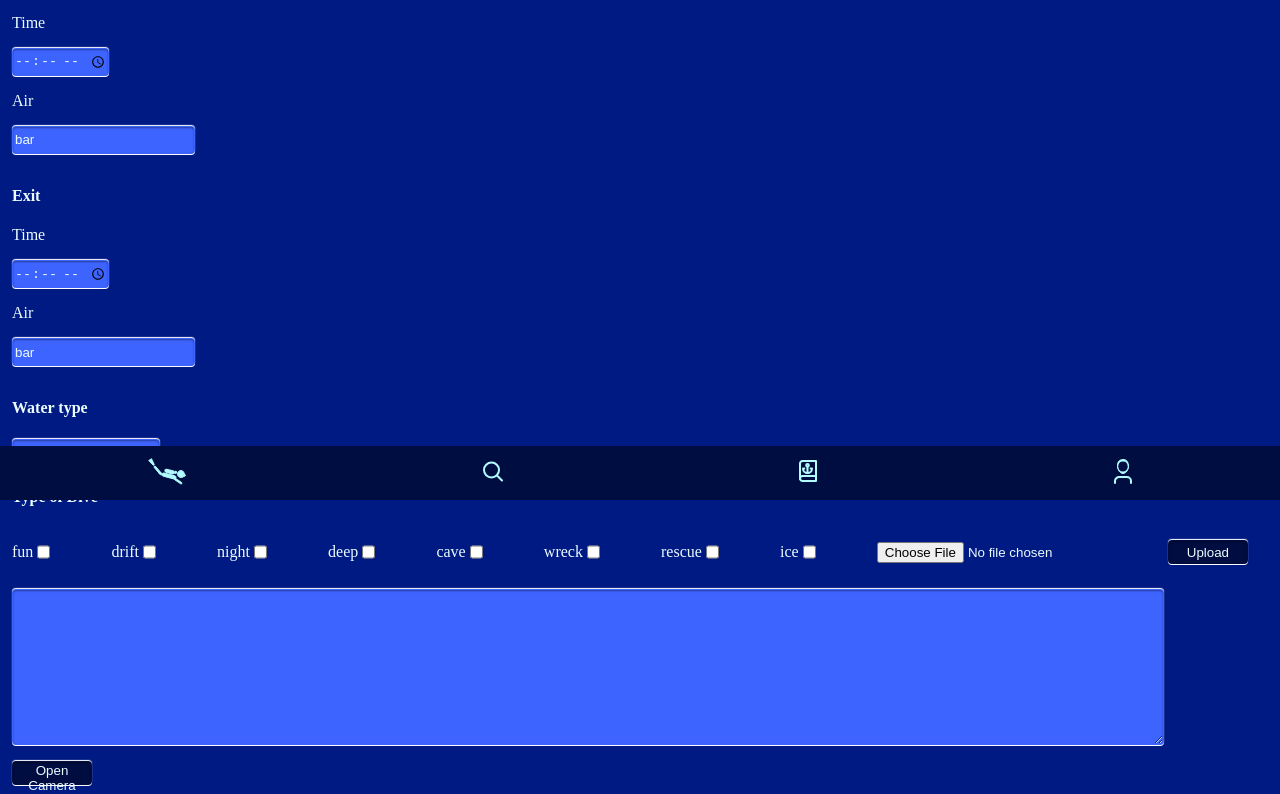
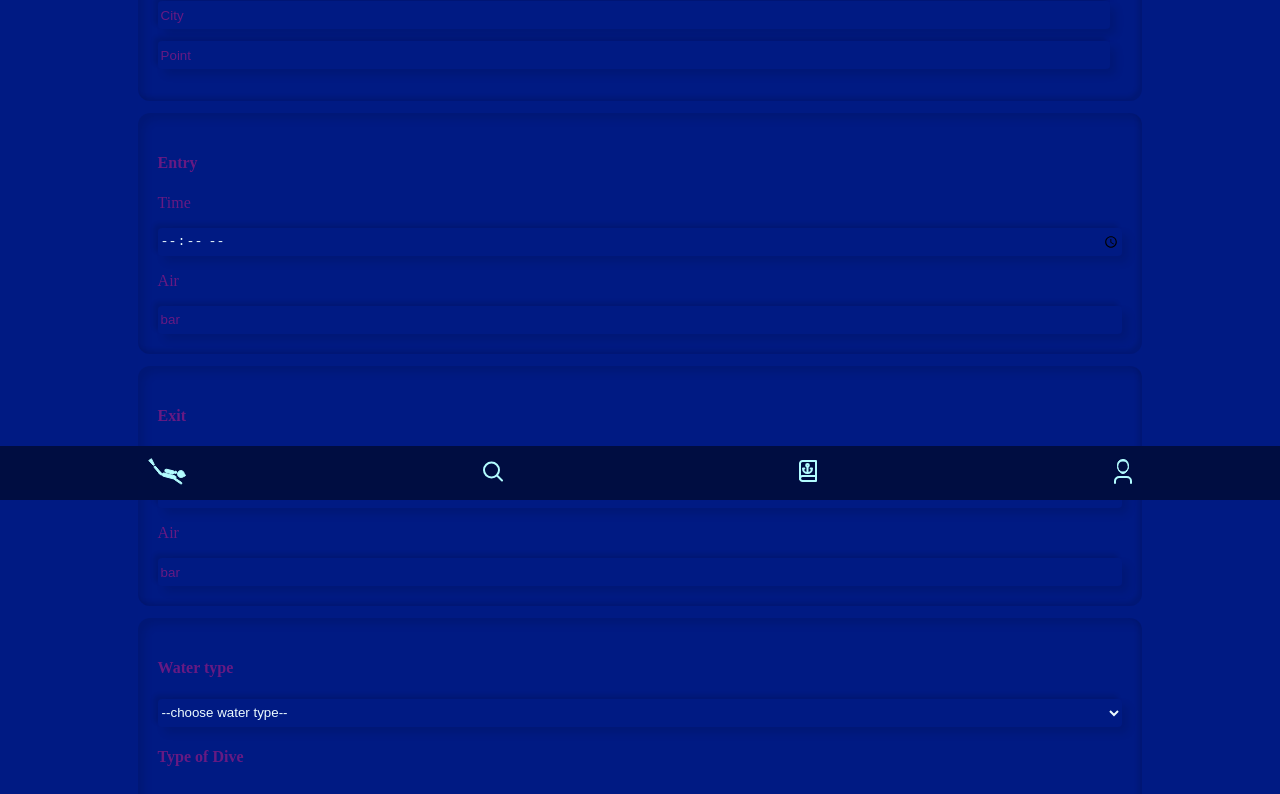
Before and after one commit to hagenbrandt/the-dive-book, a React (Create React App) app: page /LogBook in a window 1280 px wide. Shown: the part 300-1094 px from the top of the page. Built offline with nearby package versions, Linux system fonts and the light colour scheme.

Commit message:
Connect cam pic to upload function with fireabse

```diff
--- a/package.json
+++ b/package.json
@@ -25,7 +25,8 @@
     "eject": "react-scripts eject",
     "server": "json-server -p3001 db.json",
     "storybook": "start-storybook -p 9009 -s public",
-    "build-storybook": "build-storybook -s public"
+    "build-storybook": "build-storybook -s public",
+    "deploy": "npm run build && firebase deploy --only hosting"
   },
   "eslintConfig": {
     "extends": "react-app"
--- a/public/index.html
+++ b/public/index.html
@@ -24,7 +24,7 @@
       work correctly both with client-side routing and a non-root public URL.
       Learn how to configure a non-root public URL by running `npm run build`.
     -->
-    <title>React App</title>
+    <title>The Dive Book</title>
   </head>
   <body>
     <noscript>You need to enable JavaScript to run this app.</noscript>
--- a/src/Camera.js
+++ b/src/Camera.js
@@ -1,10 +1,36 @@
 import React, { useState } from 'react'
 import styled from 'styled-components'
+import { storage } from './firebase'
 import { Camera } from './camera/index'
 
 export function CameraSite() {
   const [isCameraOpen, setIsCameraOpen] = useState(false)
   const [cardImage, setCardImage] = useState()
+
+  function handleCamUpload() {
+    // debugger
+    // var storageRef = storage.ref()
+    // storageRef.put(cardImage).then(function(snapshot) {
+    //   console.log('Uploaded a blob or file!')
+    // })
+    const uploadTask = storage.ref(`campics/name`).put(cardImage)
+    uploadTask.on(
+      'state_changed',
+      snapshot => {},
+      error => {
+        console.error(error)
+      },
+      () => {
+        // storage
+        //   .ref('campics')
+        //   .child(cardImage)
+        //   .getDownloadURL()
+        //   .then(url => {
+        //     setUrl(url)
+        //   })
+      }
+    )
+  }
 
   return (
     <>
@@ -16,23 +42,36 @@ export function CameraSite() {
       )}
 
       {cardImage && (
-        <div>
+        <ContainerTwo>
           <h2>Preview</h2>
           <Preview src={cardImage && URL.createObjectURL(cardImage)} />
-        </div>
+          {console.log(cardImage)}
+        </ContainerTwo>
       )}
       <button onClick={() => setIsCameraOpen(true)}>Open Camera</button>
       <button
         onClick={() => {
           setIsCameraOpen(false)
-          setCardImage(undefined)
+          setCardImage()
         }}
       >
         Close Camera
       </button>
+      <button onClick={handleCamUpload}>Upload Cam pic</button>
     </>
   )
 }
+
+const Container = styled.div`
+  display: flex;
+  flex-direction: column;
+  justify-content: center;
+`
+const ContainerTwo = styled.div`
+  display: flex;
+  flex-direction: column;
+  justify-content: center;
+`
 
 const Preview = styled.img`
   width: 100%;
--- a/src/Logbook.js
+++ b/src/Logbook.js
@@ -8,9 +8,14 @@ import { CameraSite } from './Camera'
 
 export default function LogBook() {
   const [image, setImage] = useState(null)
+  const [cardImage, setCardImage] = useState()
   const [url, setUrl] = useState()
   const { register, handleSubmit } = useForm({
     defaultValues: { id: uuid(), img: url },
+  })
+
+  useEffect(() => {
+    console.log('CardImage :', cardImage)
   })
 
   const handleUpload = () => {
@@ -32,23 +37,50 @@ export default function LogBook() {
       }
     )
   }
+  // const handleCamUpload = () => {
+  //   debugger
+  //   var storageRef = storage.ref()
+  //   storageRef.put(cardImage).then(function(snapshot) {
+  //     console.log('Uploaded a blob or file!')
+  //   })
+  //   const uploadTask = storage.ref(`campics`).put(cardImage)
+  //   uploadTask.on(
+  //     'state_changed',
+  //     snapshot => {},
+  //     error => {
+  //       console.error(error)
+  //     },
+  //     () => {
+  //       storage
+  //         .ref('campics')
+  //         .child(cardImage)
+  //         .getDownloadURL()
+  //         .then(url => {
+  //           setUrl(url)
+  //         })
+  //     }
+  //   )
+  // }
 
   const handleChange = e => {
     if (e.target.files[0]) {
       setImage(e.target.files[0])
+      console.log(e.target)
     }
   }
 
   console.log('image: ', image)
 
   function onSubmit(data, url) {
-    postLogs(data, { img: url })
+    // postLogs(data, { img: url })
   }
 
   return (
     <LogBookForm onSubmit={handleSubmit(onSubmit)}>
-      <section className="form__dates">
+      <section className="form__dates container">
+        <label htmlFor="date">
           <h4>Date</h4>
+        </label>
         <input className="form__dates__id" name="id" ref={register} />
         <input
           className="form__dates__id"
@@ -57,7 +89,9 @@ export default function LogBook() {
           ref={register}
         />
         <input type="date" className="form__input" name="date" ref={register} />
+        <label htmlFor="diveNumber">
           <h4>Dive No.</h4>
+        </label>
         <input
           type="number"
           className="form__input"
@@ -65,7 +99,7 @@ export default function LogBook() {
           ref={register}
         />
       </section>
-      <section className="form__position">
+      <section className="form__position container">
         <input
           type="text"
           className="form__input"
@@ -88,16 +122,20 @@ export default function LogBook() {
           ref={register}
         />
       </section>
-      <section className="form__values__entry">
+      <section className="form__values__entry container">
+        <label htmlFor="entryTime">
           <h4>Entry</h4>
           <p>Time</p>
+        </label>
         <input
           type="time"
           className="form__input"
           name="entryTime"
           ref={register}
         />
+        <label htmlFor="entryAir">
           <p>Air</p>
+        </label>
         <input
           type="number"
           className="form__input"
@@ -106,16 +144,20 @@ export default function LogBook() {
           ref={register}
         />
       </section>
-      <section className="form__values__exit">
+      <section className="form__values__exit container">
+        <label htmlFor="exitTimw">
           <h4>Exit</h4>
           <p>Time</p>
+        </label>
         <input
           type="time"
           className="form__input"
           name="exitTime"
           ref={register}
         />
+        <label htmlFor="exitAir">
           <p>Air</p>
+        </label>
         <input
           type="number"
           className="form__input"
@@ -124,8 +166,10 @@ export default function LogBook() {
           ref={register}
         />
       </section>
-      <section className="form__dive">
+      <section className="form__dive container">
+        <label htmlFor="waterType">
           <h4>Water type</h4>
+        </label>
         <select name="watertype" id="wt" ref={register}>
           <option value="default" name="default">
             --choose water type--
@@ -140,7 +184,9 @@ export default function LogBook() {
             brackish water
           </option>
         </select>
+        <label htmlFor="typeOfDive">
           <h4>Type of Dive</h4>
+        </label>
         <div className="form__dive__checkboxes">
           <div className="checkbox" name="fun">
             <p>fun</p>
@@ -231,14 +277,15 @@ export default function LogBook() {
           <button onClick={handleUpload}>Upload</button>
         </div>
       </section>
-      <section className="form__text">
-        <textarea
+      <section className="form__text container">
+        <Description
           id=""
+          style={{ resize: 'none' }}
           cols="30"
           rows="10"
           name="description"
           ref={register}
-        ></textarea>
+        ></Description>
       </section>
       <CameraSite />
       <button type="submit">Submit</button>
@@ -248,12 +295,26 @@ export default function LogBook() {
 
 const LogBookForm = styled.form`
   display: grid;
+  justify-items: center;
+  width: 100vw;
+  margin: 0;
   position: relative;
   background-color: #001a83;
-  color: #ecfcff;
+  color: #661a83;
   padding: 12px;
+  padding-bottom: 80px;
   gap: 12px;
-  margin-bottom: 80px;
+
+  .container {
+    display: flex;
+    flex-direction: column;
+    box-shadow: -4px -4px 4px rgba(0, 0, 0, 0.1) inset,
+      6px 6px 8px rgba(0, 0, 0, 0.1) inset;
+    border-radius: 12px;
+    padding: 20px;
+    /* margin: 16px; */
+    width: 80%;
+  }
 
   .error {
     color: #bf1650;
@@ -270,14 +331,15 @@ const LogBookForm = styled.form`
 
   .form__input {
     border-radius: 4px;
-    background-color: #3e64ff;
+    background-color: #001a83;
     border: 1px solid transparent;
     height: 28px;
     color: #ecfcff;
-    box-shadow: inset 0 1px 2px rgba(0, 0, 0, 0.39), 0 -1px 1px #fff,
-      0 1px 0 #fff;
+    box-shadow: -4px -4px 4px rgba(0, 0, 0, 0.1), 6px 6px 8px rgba(0, 0, 0, 0.1);
+    /* box-shadow: inset 0 1px 2px rgba(0, 0, 0, 0.39), 0 -1px 1px #fff,
+      0 1px 0 #fff; */
     ::placeholder {
-      color: #ecfcff;
+      color: #661a83;
     }
     input {
       color: #ecfcff;
@@ -290,26 +352,19 @@ const LogBookForm = styled.form`
     }
   }
   select {
-    background-color: #3e64ff;
+    background-color: #001a83;
+    /* background-color: #3e64ff; */
     color: #ecfcff;
     border-radius: 4px;
-    border: 1px solid transparent;
+    border: none;
+    /* border: 1px solid transparent; */
     height: 28px;
-    box-shadow: inset 0 1px 2px rgba(0, 0, 0, 0.39), 0 -1px 1px #fff,
-      0 1px 0 #fff;
+    box-shadow: -4px -4px 4px rgba(0, 0, 0, 0.1), 6px 6px 8px rgba(0, 0, 0, 0.1);
   }
   input[type='checkbox'] {
     box-shadow: none;
   }
-  textarea {
-    background-color: #3e64ff;
-    color: #ecfcff;
-    border-radius: 4px;
-    border: 1px solid transparent;
-    box-shadow: inset 0 1px 2px rgba(0, 0, 0, 0.39), 0 -1px 1px #fff,
-      0 1px 0 #fff;
-    width: 90vw;
-  }
+
   button {
     background-color: #000d41;
     color: #ecfcff;
@@ -332,3 +387,14 @@ const LogBookForm = styled.form`
     justify-content: space-between;
   }
 `
+
+const Description = styled.textarea`
+  background-color: #001a83;
+  color: #ecfcff;
+  border: none;
+  /* border-radius: 4px; */
+  /* border: 1px solid transparent; */
+  /* box-shadow: inset 0 1px 2px rgba(0, 0, 0, 0.39), 0 -1px 1px #fff,
+    0 1px 0 #fff; */
+  width: 95%;
+`
--- a/src/camera/index.js
+++ b/src/camera/index.js
@@ -61,6 +61,12 @@ export function Camera({ onCapture, onClear }) {
     )
 
     canvasRef.current.toBlob(blob => onCapture(blob), 'image/jpeg', 1)
+
+    context.save()
+    console.log(context)
+    const dataURL = context.toDataURL
+    console.log(dataURL)
+
     setIsCanvasEmpty(false)
     setIsFlashing(true)
   }
@@ -88,6 +94,7 @@ export function Camera({ onCapture, onClear }) {
               height: `${container.height}px`,
             }}
           >
+            <Preview>
               <Video
                 ref={videoRef}
                 hidden={!isVideoPlaying}
@@ -108,6 +115,7 @@ export function Camera({ onCapture, onClear }) {
                 width={container.width}
                 height={container.height}
               />
+            </Preview>
 
             <Flash
               flash={isFlashing}
@@ -151,10 +159,17 @@ const Container = styled.div`
   max-height: ${({ maxHeight }) => maxHeight && `${maxHeight}px`};
 `
 
+const Preview = styled.div`
+  display: grid;
+  grid-template-columns: 80%;
+  grid-template-rows: auto;
+  justify-items: center;
+`
+
 const Canvas = styled.canvas`
   position: absolute;
   top: 0;
-  left: 0;
+  right: 0;
 `
 
 const Video = styled.video`
```
Lines whose indentation alone changed are shown as unchanged.
